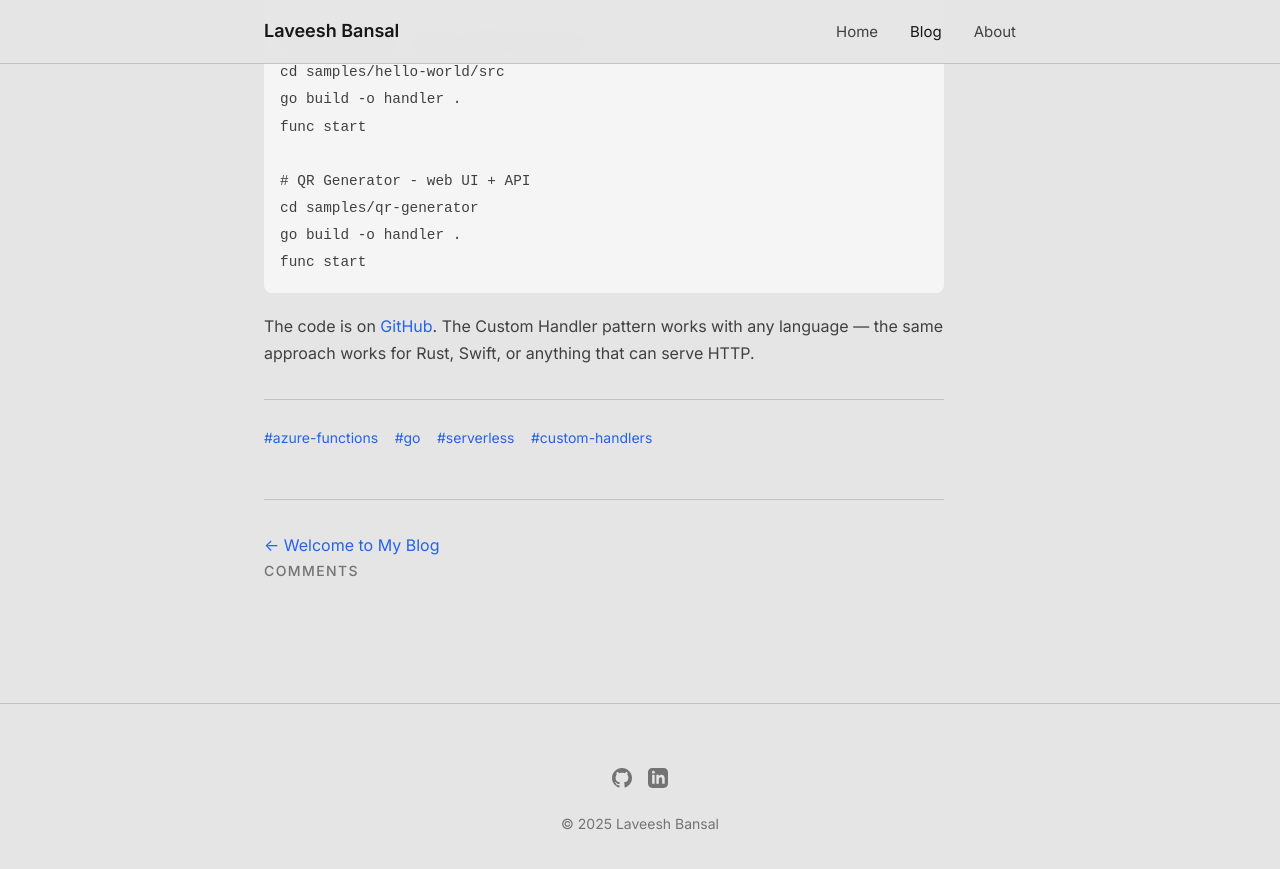
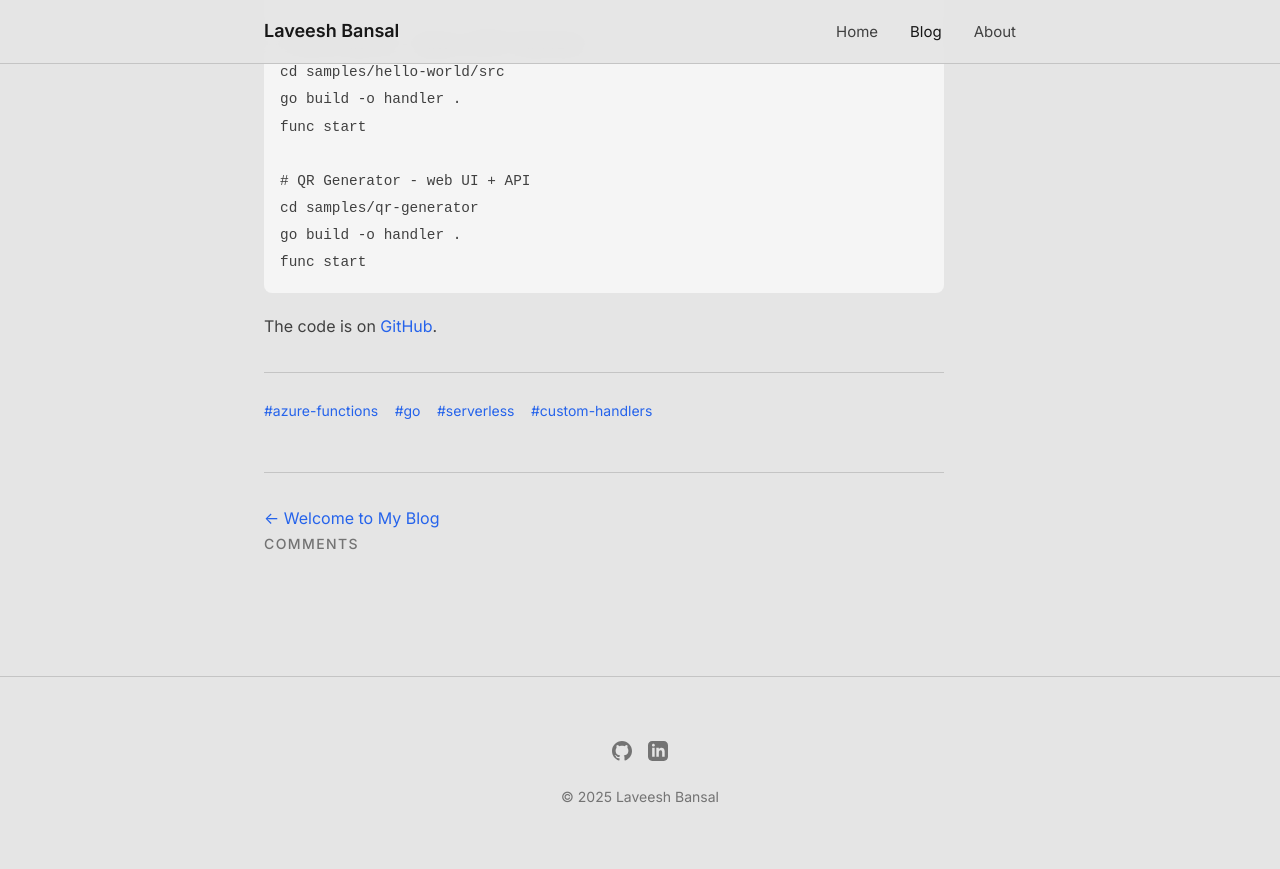
Before and after one commit to laveeshb/laveeshb.github.io, a Jekyll site: the page built from _posts/2025-12-25-azure-functions-go-worker.md, in a window 1280 px wide and 900 px high, scrolled down 5084 px. Shown: the top 869 px of the window. Built offline with Jekyll 4.4.1, drawn with Linux system fonts in a browser that asks for light colours; comment, search, counter and statistics services are not loaded; some of the changed text lies outside the part shown.

Commit message:
docs: Clean up unnecessary text

````diff
--- a/_posts/2025-12-25-azure-functions-go-worker.md
+++ b/_posts/2025-12-25-azure-functions-go-worker.md
@@ -10,7 +10,7 @@ excerpt: "Write Azure Functions in Go using the Custom Handler pattern — no SD
 
 I've been exploring how to run <a href="https://github.com/laveeshb/azure-functions-go-worker" target="_blank">Azure Functions in Go</a> using the <a href="https://learn.microsoft.com/azure/azure-functions/functions-custom-handlers" target="_blank">Custom Handler</a> pattern. No special SDK, no code generation — just standard Go with `net/http`.
 
-Here's how it works and why I chose this approach.
+Here's how it works.
 
 **Contents:**
 - [Why Custom Handlers](#why-custom-handlers)
@@ -198,4 +198,4 @@ go build -o handler .
 func start
 ```
 
-The code is on <a href="https://github.com/laveeshb/azure-functions-go-worker" target="_blank">GitHub</a>. The Custom Handler pattern works with any language — the same approach works for Rust, Swift, or anything that can serve HTTP.
+The code is on <a href="https://github.com/laveeshb/azure-functions-go-worker" target="_blank">GitHub</a>.
````
